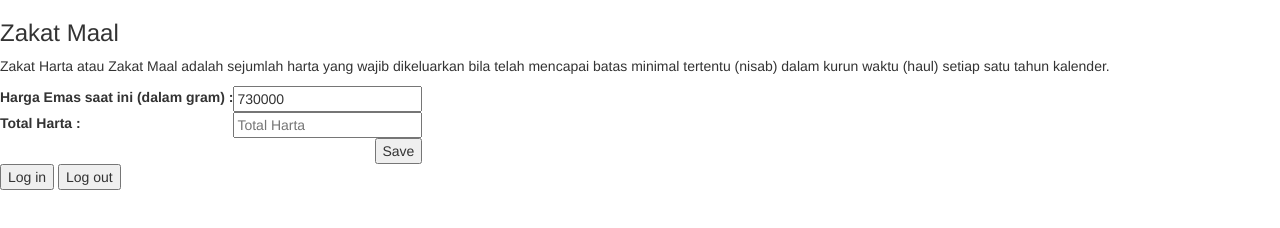
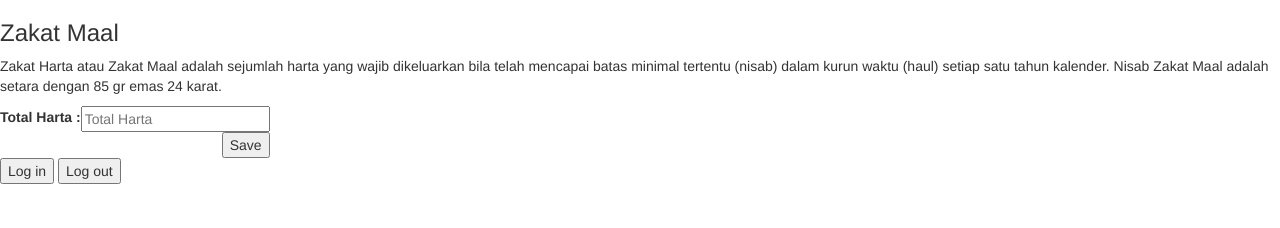
Before and after one commit to hanifbg/kalkulator-zakat-maal, a plain HTML site: page views/index.html in a window 1280 px wide. Drawn offline with nearby package versions, Linux system fonts and the light colour scheme; a script that the page names is missing; files whose address does not match are found by name.

Commit message:
add gold digger for harga emas

```diff
--- a/views/index.html
+++ b/views/index.html
@@ -35,17 +35,11 @@
     <body>
     	<h3 class="zakat_harta">Zakat Maal</h3>
     	<div class="info_zakat_harta">
-			<p>Zakat Harta atau Zakat Maal adalah sejumlah harta yang wajib dikeluarkan bila telah mencapai batas minimal tertentu (nisab) dalam kurun waktu (haul) setiap satu tahun kalender.</p>
+			<p>Zakat Harta atau Zakat Maal adalah sejumlah harta yang wajib dikeluarkan bila telah mencapai batas minimal tertentu (nisab) dalam kurun waktu (haul) setiap satu tahun kalender. Nisab Zakat Maal adalah setara dengan 85 gr emas 24 karat.</p>
 		</div>
         <p class="message"></p>
         <form id="user-form" method="post" action="/save">
         	<table noborder>
-			    <tr>
-			        <td><label>Harga Emas saat ini (dalam gram) :</label></td>
-			        <td>
-			            <input required type="number" name="gold_value" placeholder="Harga Emas Saat ini" value="730000" />
-			        </td>
-			    </tr>
 			    <tr>
 			        <td><label>Total Harta :</label></td>
 			        <td>
```
Also changed, not shown: 3 other files.
